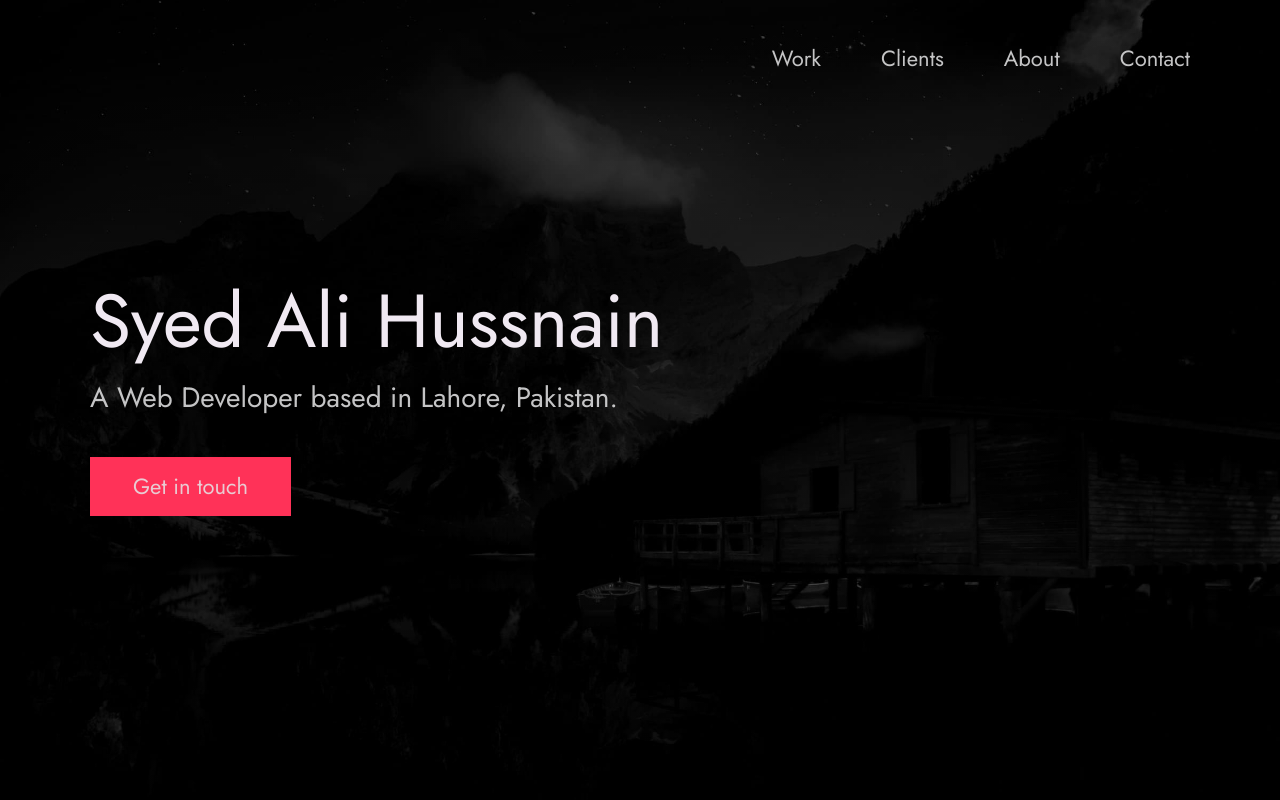
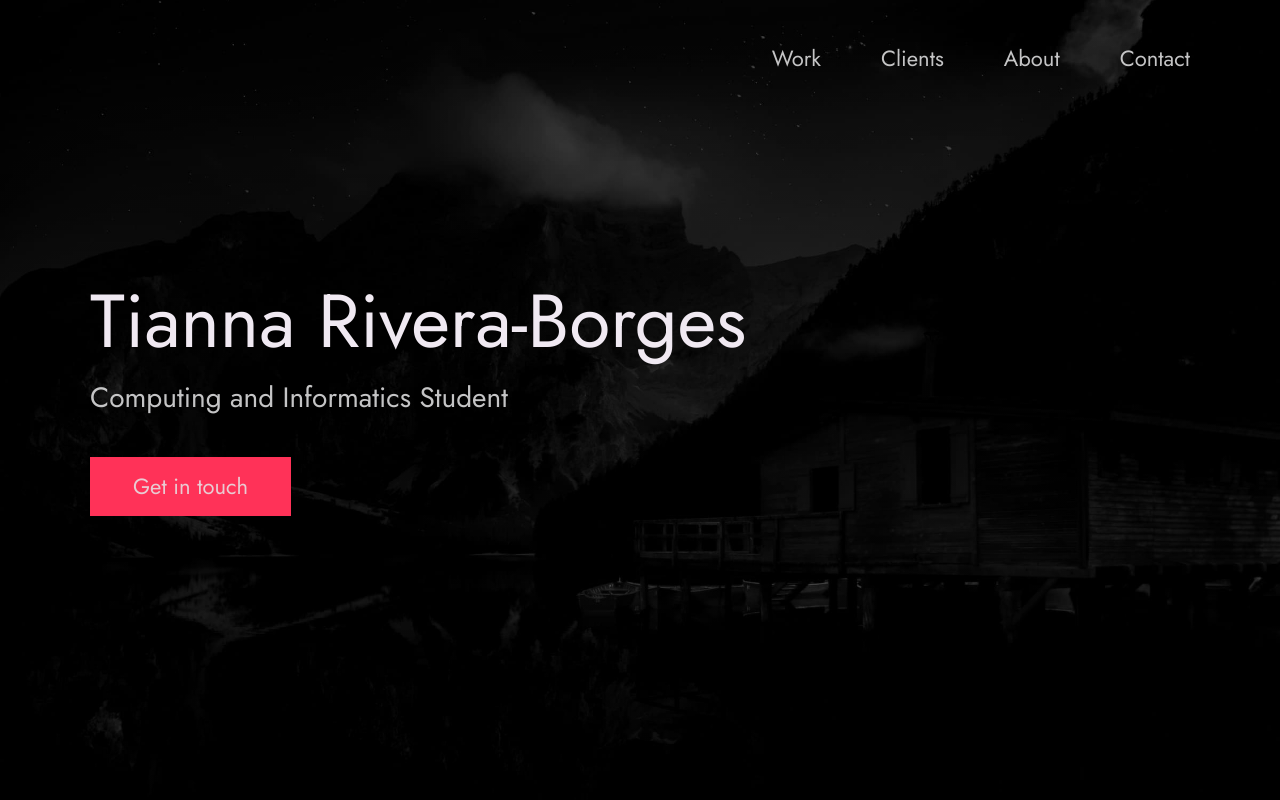
Before and after one commit to triverab/auna-portfolio, a plain HTML site: page index.html in a window 1280 px wide. Shown: the top 800 px of the page. Drawn offline with Linux system fonts and the light colour scheme.

Commit message:
Updated title and description for portfolio

```diff
--- a/index.html
+++ b/index.html
@@ -56,10 +56,10 @@
       <div class="header__text">
         <h1 class="heading-primary">
           <!-- Replace the following name with your name -->
-          <span>Syed Ali Hussnain</span>
+          <span>Tianna Rivera-Borges</span>
         </h1>
         <!-- Put a small paragraph about yourself -->
-        <p>A Web Developer based in Lahore, Pakistan.</p>
+        <p>Computing and Informatics Student</p>
         <a href="#contact" class="btn btn--pink">Get in touch</a>
       </div>
     </div>
```
